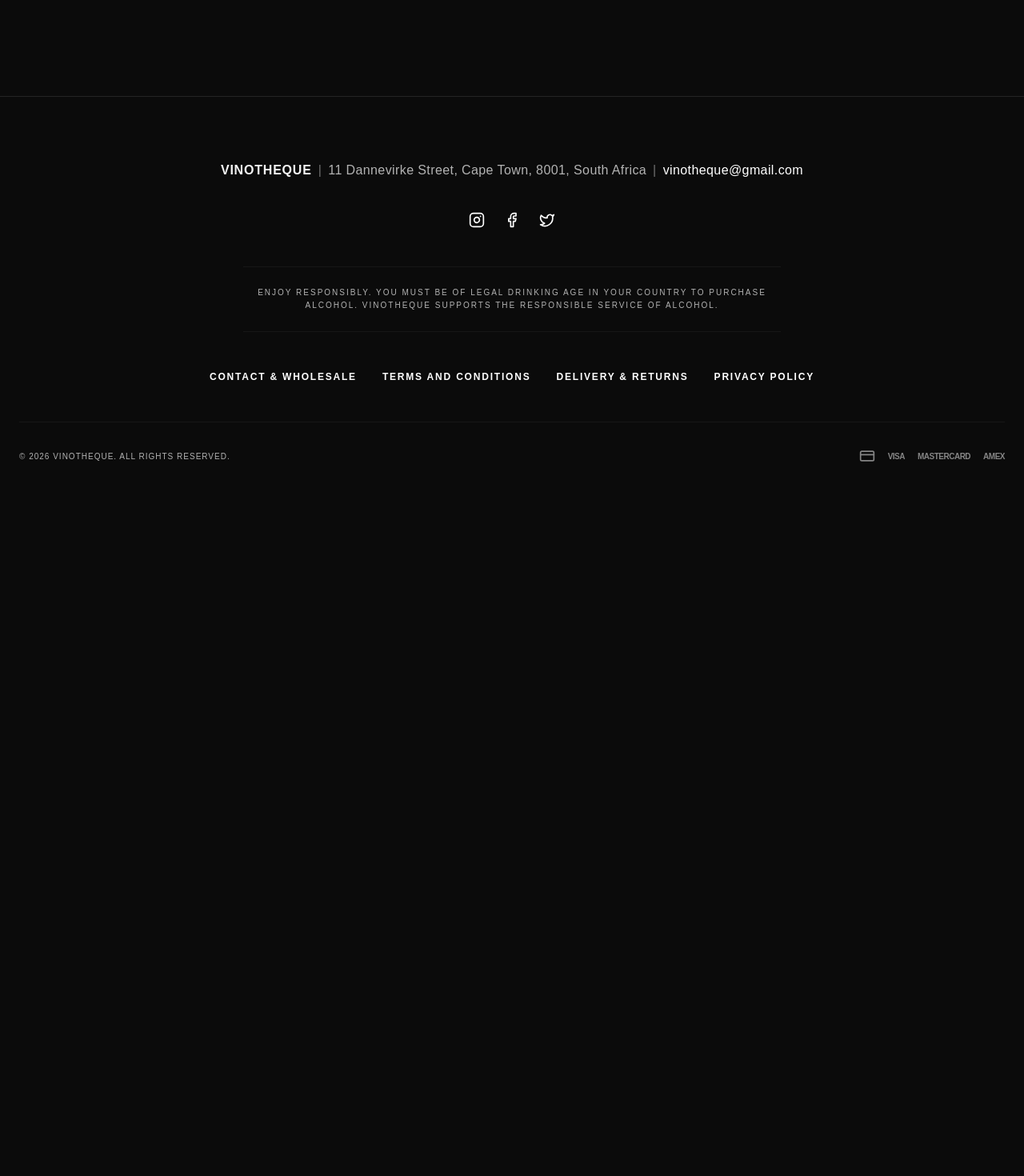
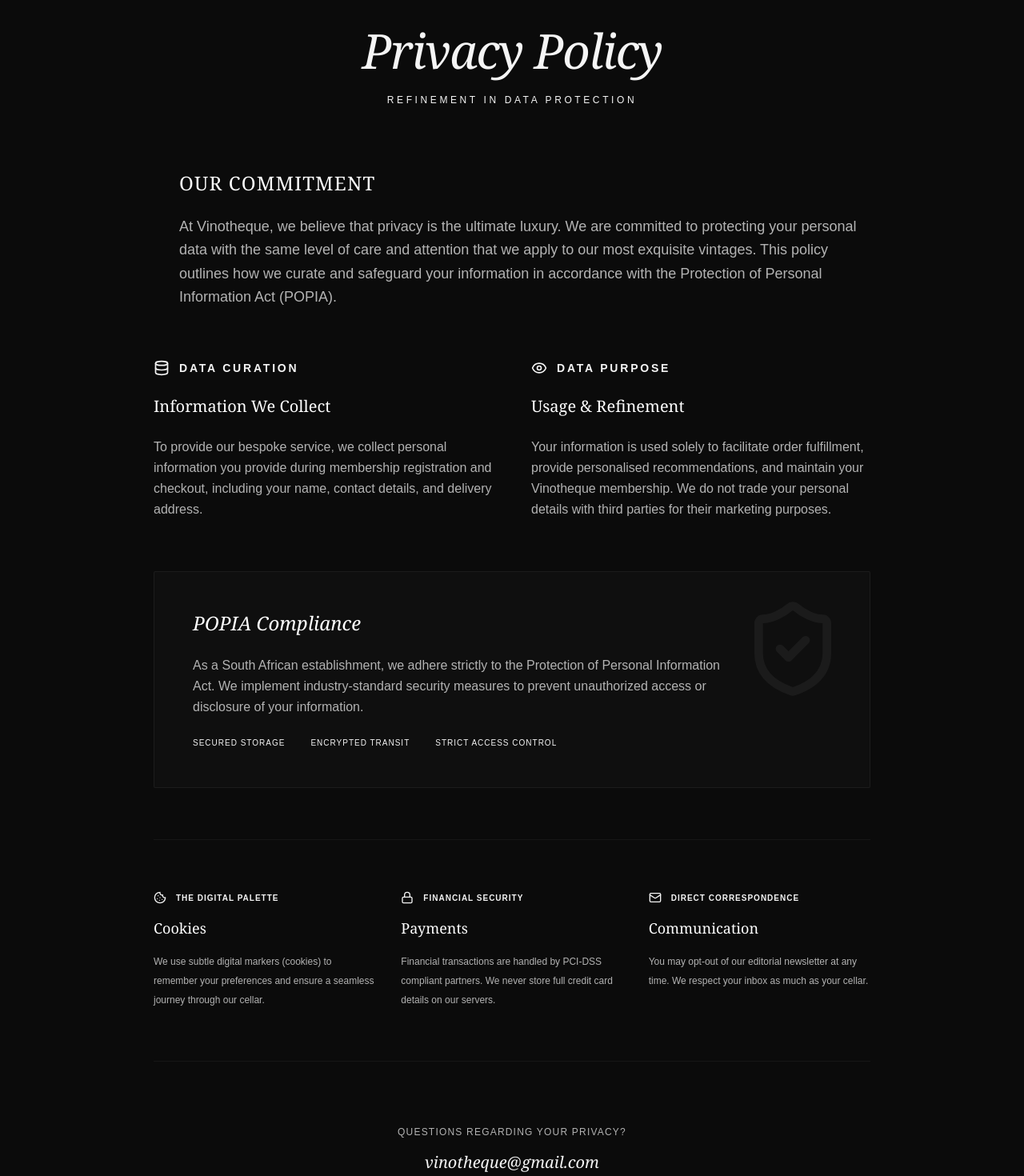
Before and after one commit to Landa21/Vinotheque, a React app in the folder frontend/: page /privacy-policy in a window 1280 px wide. Shown: the part 140-1610 px from the top of the page at 80% size. Before the commit the page ends 800 px from the top, so only its background shows below. Built offline with nearby package versions, Linux system fonts and the light colour scheme; the HTML template or start-up script is replaced by a standard one.

Commit message:
Add privacy policy component

```diff
--- a/frontend/src/App.tsx
+++ b/frontend/src/App.tsx
@@ -11,6 +11,8 @@
 import Cart from "./pages/Cart";
 import TermsAndConditions from "./pages/TermsAndConditions";
 import DeliveryAndReturns from "./pages/DeliveryAndReturns";
+import PrivacyPolicy from "./pages/PrivacyPolicy";
+
 
 
 // Check if we are on the home page to conditionally render header/footer style if needed
@@ -41,6 +43,8 @@
                         <Route path="/cart" element={<Cart />} />
                         <Route path="/terms" element={<TermsAndConditions />} />
                         <Route path="/delivery-returns" element={<DeliveryAndReturns />} />
+                        <Route path="/privacy-policy" element={<PrivacyPolicy />} />
+
 
 
                     </Routes>
--- a/frontend/src/components/Footer.tsx
+++ b/frontend/src/components/Footer.tsx
@@ -39,7 +39,7 @@
                     <a href="/contact" className="hover:text-vinotheque-mint transition-colors">CONTACT & WHOLESALE</a>
                     <a href="/terms" className="hover:text-vinotheque-mint transition-colors">TERMS AND CONDITIONS</a>
                     <a href="/delivery-returns" className="hover:text-vinotheque-mint transition-colors">DELIVERY & RETURNS</a>
-                    <a href="#" className="hover:text-vinotheque-mint transition-colors">PRIVACY POLICY</a>
+                    <a href="/privacy-policy" className="hover:text-vinotheque-mint transition-colors">PRIVACY POLICY</a>
                 </div>
 
                 {/* Bottom Row: Copyright & Payment Mockup */}
--- /dev/null
+++ b/frontend/src/pages/PrivacyPolicy.tsx
@@ -0,0 +1,138 @@
+import React from 'react';
+import { Eye, Lock, Cookie, Database, ShieldCheck, Mail } from 'lucide-react';
+
+const PrivacyPolicy = () => {
+    return (
+        <div className="bg-background text-primary min-h-screen pt-32 pb-20 px-6 font-sans">
+            <div className="max-w-4xl mx-auto">
+                {/* Elegant Header */}
+                <header className="mb-20 text-center">
+                    <h1 className="text-5xl md:text-6xl font-serif mb-6 tracking-tight italic">Privacy Policy</h1>
+                    <div className="flex items-center justify-center gap-4">
+                        <div className="h-[1px] w-12 bg-vinotheque-mint/30"></div>
+                        <p className="text-vinotheque-mint text-xs uppercase tracking-[0.3em] font-light">Refinement in Data Protection</p>
+                        <div className="h-[1px] w-12 bg-vinotheque-mint/30"></div>
+                    </div>
+                </header>
+
+                <div className="space-y-16">
+                    {/* Introduction */}
+                    <section className="relative">
+                        <div className="absolute -left-4 top-0 w-1 h-full bg-vinotheque-mint/20"></div>
+                        <div className="pl-8">
+                            <h2 className="text-2xl font-serif mb-6 text-white uppercase tracking-wider">Our Commitment</h2>
+                            <p className="text-muted leading-relaxed text-lg font-light">
+                                At Vinotheque, we believe that privacy is the ultimate luxury. We are committed to protecting
+                                your personal data with the same level of care and attention that we apply to our most
+                                exquisite vintages. This policy outlines how we curate and safeguard your information
+                                in accordance with the Protection of Personal Information Act (POPIA).
+                            </p>
+                        </div>
+                    </section>
+
+                    <div className="grid grid-cols-1 md:grid-cols-2 gap-12">
+                        {/* Information We Collect */}
+                        <div className="space-y-6">
+                            <div className="flex items-center gap-3 text-vinotheque-mint">
+                                <Database className="w-5 h-5" />
+                                <h3 className="text-sm uppercase tracking-[0.2em] font-bold">Data Curation</h3>
+                            </div>
+                            <h4 className="text-xl font-serif text-white">Information We Collect</h4>
+                            <p className="text-muted leading-relaxed font-light">
+                                To provide our bespoke service, we collect personal information you provide during
+                                membership registration and checkout, including your name, contact details,
+                                and delivery address.
+                            </p>
+                        </div>
+
+                        {/* How We Use Your Data */}
+                        <div className="space-y-6">
+                            <div className="flex items-center gap-3 text-vinotheque-mint">
+                                <Eye className="w-5 h-5" />
+                                <h3 className="text-sm uppercase tracking-[0.2em] font-bold">Data Purpose</h3>
+                            </div>
+                            <h4 className="text-xl font-serif text-white">Usage & Refinement</h4>
+                            <p className="text-muted leading-relaxed font-light">
+                                Your information is used solely to facilitate order fulfillment, provide
+                                personalised recommendations, and maintain your Vinotheque membership.
+                                We do not trade your personal details with third parties for their marketing purposes.
+                            </p>
+                        </div>
+                    </div>
+
+                    {/* POPIA Section */}
+                    <section className="bg-white/[0.02] border border-white/5 p-12 rounded-sm relative overflow-hidden">
+                        <div className="absolute top-0 right-0 p-8 opacity-5">
+                            <ShieldCheck className="w-32 h-32" />
+                        </div>
+                        <div className="relative z-10 max-w-2xl">
+                            <h2 className="text-2xl font-serif mb-6 text-white italic">POPIA Compliance</h2>
+                            <p className="text-muted leading-relaxed mb-6 font-light">
+                                As a South African establishment, we adhere strictly to the Protection of Personal Information Act.
+                                We implement industry-standard security measures to prevent unauthorized access or disclosure
+                                of your information.
+                            </p>
+                            <div className="flex flex-wrap gap-8 text-[10px] uppercase tracking-widest text-vinotheque-mint/60">
+                                <span>Secured Storage</span>
+                                <span>Encrypted Transit</span>
+                                <span>Strict Access Control</span>
+                            </div>
+                        </div>
+                    </section>
+
+                    {/* Cookies & Technology */}
+                    <div className="grid grid-cols-1 md:grid-cols-3 gap-8 border-t border-white/5 pt-16">
+                        <div className="space-y-4">
+                            <div className="flex items-center gap-3 text-vinotheque-mint mb-2">
+                                <Cookie className="w-4 h-4" />
+                                <h3 className="text-[10px] uppercase tracking-widest font-bold">The Digital Palette</h3>
+                            </div>
+                            <h4 className="text-lg font-serif text-white">Cookies</h4>
+                            <p className="text-xs text-muted leading-loose font-light">
+                                We use subtle digital markers (cookies) to remember your preferences and ensure
+                                a seamless journey through our cellar.
+                            </p>
+                        </div>
+
+                        <div className="space-y-4">
+                            <div className="flex items-center gap-3 text-vinotheque-mint mb-2">
+                                <Lock className="w-4 h-4" />
+                                <h3 className="text-[10px] uppercase tracking-widest font-bold">Financial Security</h3>
+                            </div>
+                            <h4 className="text-lg font-serif text-white">Payments</h4>
+                            <p className="text-xs text-muted leading-loose font-light">
+                                Financial transactions are handled by PCI-DSS compliant partners. We never store
+                                full credit card details on our servers.
+                            </p>
+                        </div>
+
+                        <div className="space-y-4">
+                            <div className="flex items-center gap-3 text-vinotheque-mint mb-2">
+                                <Mail className="w-4 h-4" />
+                                <h3 className="text-[10px] uppercase tracking-widest font-bold">Direct Correspondence</h3>
+                            </div>
+                            <h4 className="text-lg font-serif text-white">Communication</h4>
+                            <p className="text-xs text-muted leading-loose font-light">
+                                You may opt-out of our editorial newsletter at any time. We respect your inbox
+                                as much as your cellar.
+                            </p>
+                        </div>
+                    </div>
+
+                    {/* Footer Contact Info */}
+                    <footer className="pt-20 text-center border-t border-white/5">
+                        <p className="text-muted text-xs uppercase tracking-widest mb-4">Questions regarding your privacy?</p>
+                        <a href="mailto:vinotheque@gmail.com" className="text-vinotheque-mint font-serif italic text-xl hover:text-white transition-colors">
+                            vinotheque@gmail.com
+                        </a>
+                        <p className="mt-12 text-[10px] text-muted/30 uppercase tracking-[0.4em]">
+                            Last Updated &bull; January 2026
+                        </p>
+                    </footer>
+                </div>
+            </div>
+        </div>
+    );
+};
+
+export default PrivacyPolicy;
```
